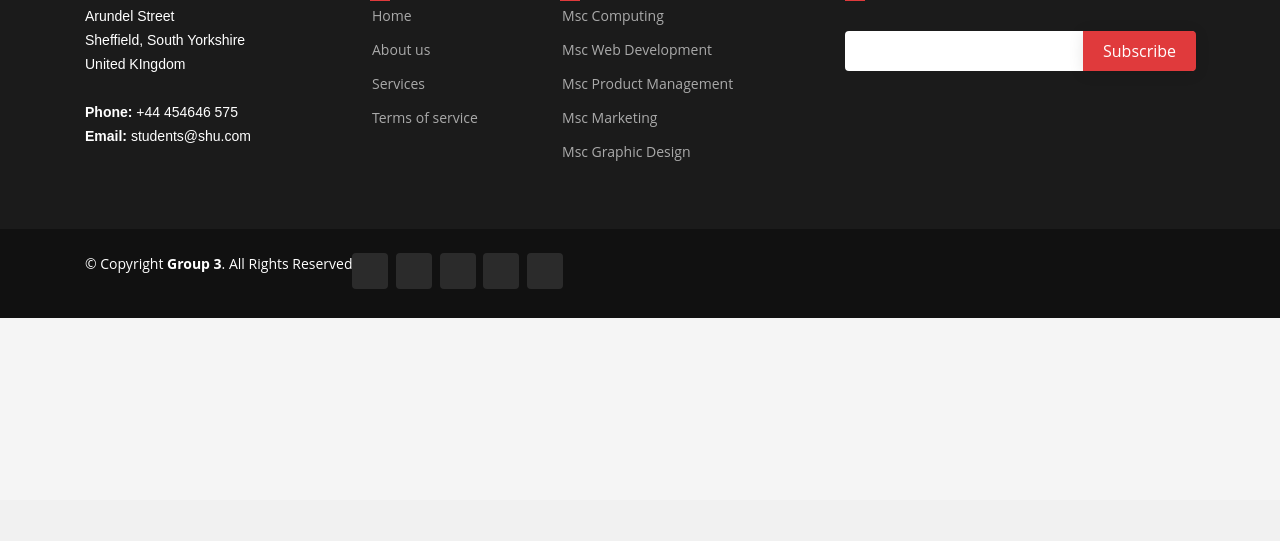
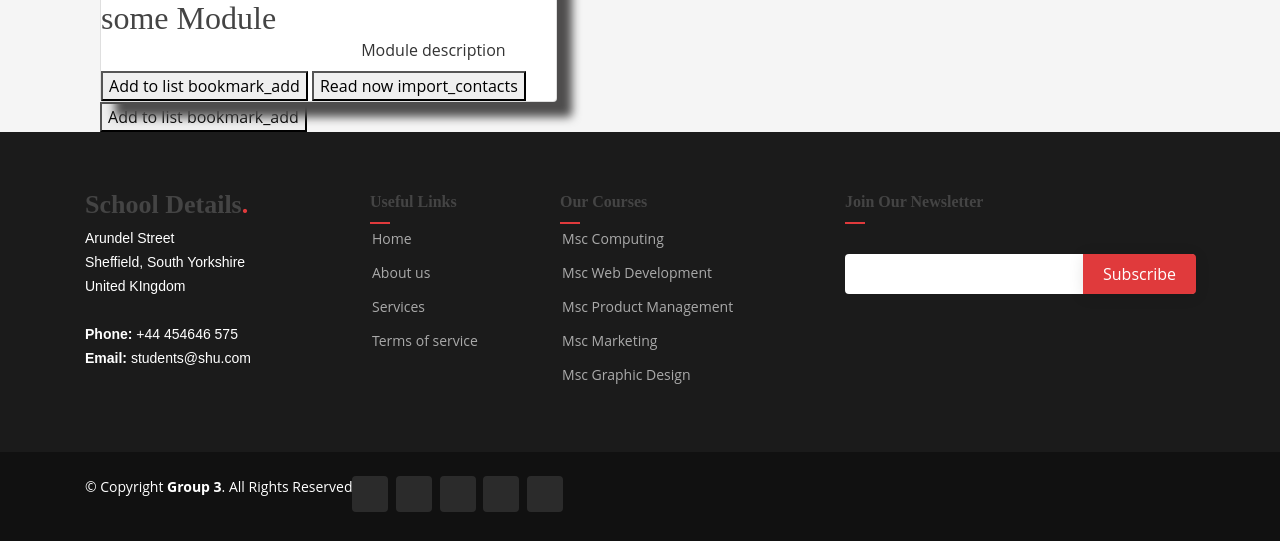
Before and after one commit to Abdullah-Alholiel/CMSWebApp, a Django app: template templates/list_modules.html in a window 1280 px wide. Shown: the part 300-841 px from the top of the page. Before the commit the page ends 618 px from the top, so only its background shows below. Run offline with Django 4.2, Linux system fonts and the light colour scheme; the template is opened without the code that fills it, so the values that code supplies are empty; parts of the project's set-up code (start-up, migrations or seed data) failed here and were passed over; some libraries are stand-ins or nearby versions; some web fonts are replaced.

Commit message:
First install of modules card and courses carousel

```diff
--- a/templates/list_modules.html
+++ b/templates/list_modules.html
@@ -12,6 +12,40 @@
 
       </div>
     {% endfor %}
+    <main>
+      <div class="wrapper" data-for="article">
+        <article class="card" data-for="article".card{container-type:inline-size;}
+        @ container (min-width: 50ch) {.info{grid-column: 2;}}>
+          <img src="https://picsum.photos/300/200?random=2" alt="">
+          <div class="card__content">
+            <h2>some Module</h2>
+            <p>Module description</p>
+            <div class="card__actions">
+              <button class="button">
+                <span class="button__text">
+                  Add<span class="button__text button__text--supplementary">&nbsp;to list</span>
+                </span>
+                <span class="button__icon material-symbols-outlined">bookmark_add</span>
+              </button>
+              <button class="button">
+                <span class="button__text">
+                  Read<span class="button__text button__text--supplementary">&nbsp;now</span>
+                </span>
+                <span class="button__icon material-symbols-outlined">import_contacts</span>
+              </button>
+            </div>
+          </div>
+        </article>
+      </div>
+      <div class="wrapper" data-for="button">
+        <button class="button">
+          <span class="button__text">
+            Add<span class="button__text button__text--supplementary">&nbsp;to list</span>
+          </span>
+          <span class="button__icon material-symbols-outlined">bookmark_add</span>
+        </button>
+      </div>
+    </main>
   </div>
 </div>
 
```
